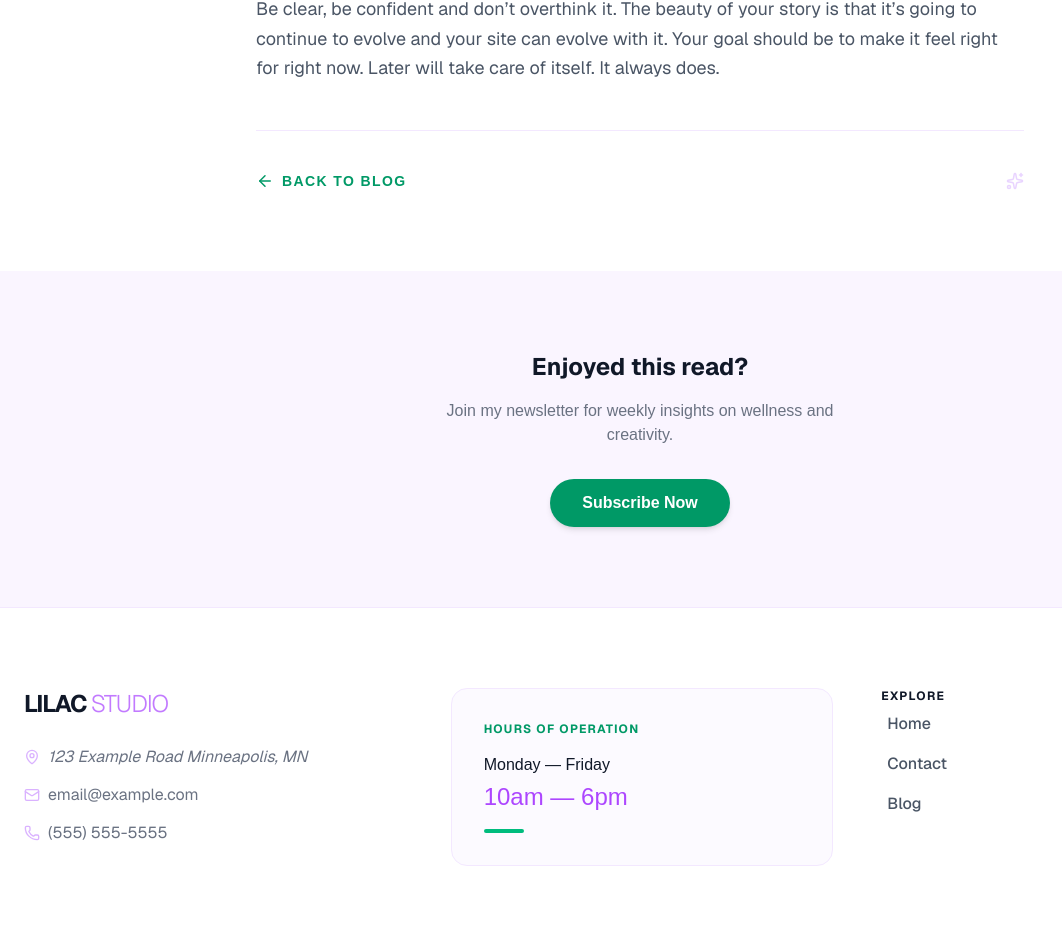
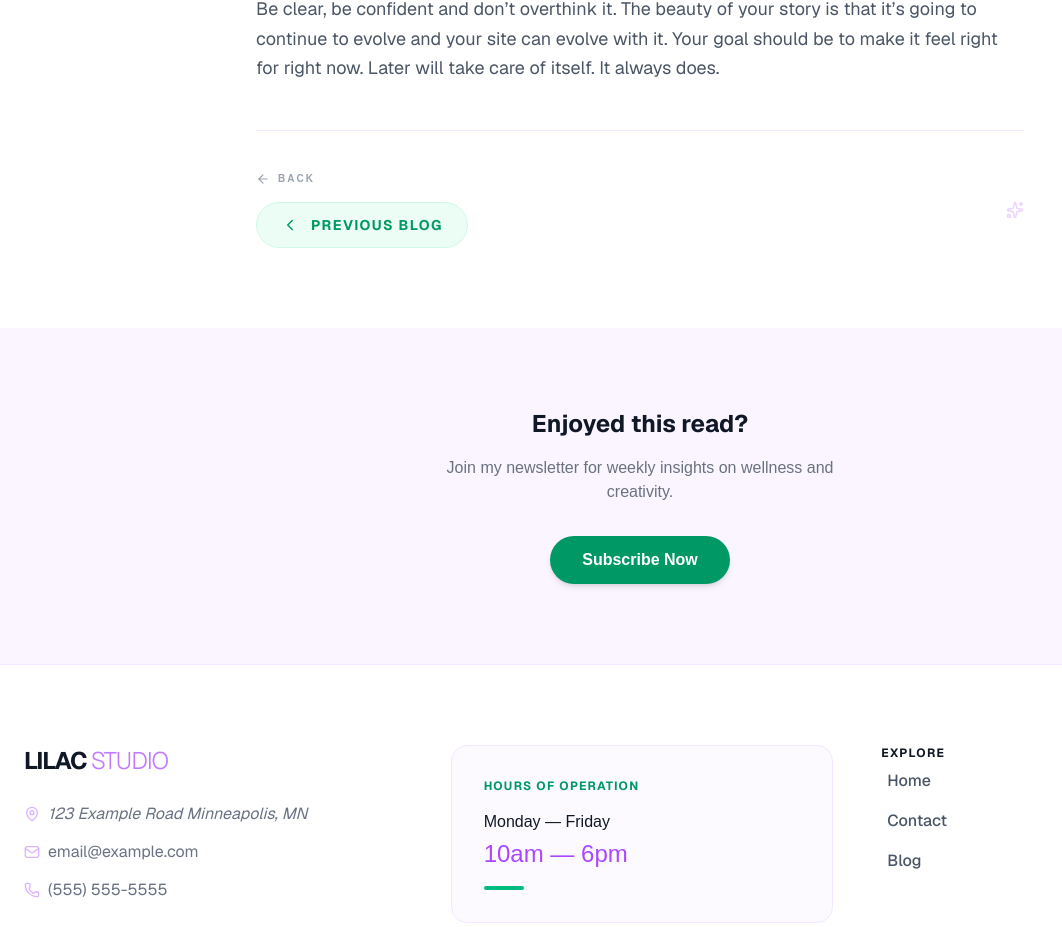
Before and after one commit to yashukaSan/full-frontend-website, a Next.js app: page /blog/blogpostfour in a window 1280 px wide. Shown: the part 870-1797 px from the top of the page, without its empty margins (0-1062 px from the left). Built offline with nearby package versions, Linux system fonts and the light colour scheme.

Commit message:
dont apply these

```diff
--- a/app/blog/blogpostfour/page.tsx
+++ b/app/blog/blogpostfour/page.tsx
@@ -2,7 +2,7 @@
 import { useRouter } from 'next/navigation';
 import Header from '../../Header';
 import Footer from '../../Footer';
-import { ArrowLeft, Calendar, Quote, Sparkles } from 'lucide-react';
+import { ArrowLeft, Calendar, Quote, Sparkles, ChevronLeft } from 'lucide-react';
 
 function BlogPostFour() {
     const router = useRouter();
@@ -38,7 +38,6 @@ function BlogPostFour() {
                             It all begins with an idea. Maybe you want to launch a business. Maybe you want to turn a hobby into something more. Or maybe you have a creative project to share with the world. Whatever it is, the way you tell your story online can make all the difference.
                         </p>
 
-                        {/* Pull Quote / Accent Text */}
                         <div className="my-12 p-8 bg-purple-50 rounded-3xl border-l-4 border-emerald-500 relative">
                             <Quote className="absolute -top-4 -left-2 text-emerald-200" size={40} />
                             <p className="text-xl font-sans font-medium text-purple-900 italic leading-relaxed">
@@ -55,23 +54,34 @@ function BlogPostFour() {
                         </p>
                     </div>
 
-                    {/* --- NAVIGATION: Accent Bold Green --- */}
-                    <div className="pt-10 border-t border-purple-100 flex justify-between items-center">
-                        <button
-                            onClick={() => router.back()}
-                            className="group flex items-center gap-2 text-emerald-600 font-bold text-sm tracking-widest uppercase transition-all hover:gap-4"
-                        >
-                            <ArrowLeft size={18} /> Back to Blog
-                        </button>
+                    {/* --- NAVIGATION: Updated with Previous Blog Button --- */}
+                    <div className="pt-10 border-t border-purple-100 flex flex-col sm:flex-row justify-between items-center gap-6">
+                        <div className="flex flex-col gap-4 w-full sm:w-auto">
+                            {/* Browser Back Button */}
+                            <button
+                                onClick={() => router.back()}
+                                className="group flex items-center gap-2 text-gray-400 font-bold text-[10px] tracking-[0.2em] uppercase transition-all hover:text-purple-600"
+                            >
+                                <ArrowLeft size={14} /> Back
+                            </button>
 
-                        <div className="flex gap-2">
-                             <Sparkles size={18} className="text-purple-200" />
+                            {/* Specific Previous Blog Link */}
+                            <button
+                                onClick={() => router.push('/blog/blogpostthree')}
+                                className="group flex items-center gap-3 text-emerald-600 font-sans font-bold text-sm tracking-widest uppercase transition-all hover:text-emerald-700 bg-emerald-50 px-6 py-3 rounded-full border border-emerald-100"
+                            >
+                                <ChevronLeft size={18} className="group-hover:-translate-x-1 transition-transform" />
+                                Previous Blog
+                            </button>
+                        </div>
+
+                        <div className="hidden sm:flex gap-2">
+                             <Sparkles size={18} className="text-purple-200 animate-pulse" />
                         </div>
                     </div>
                 </article>
             </main>
-
-            {/* --- MINI CTA: Footer Transition --- */}
+            {/* --- MINI CTA --- */}
             <section className="py-20 bg-purple-50 flex flex-col items-center text-center px-6">
                 <h3 className="font-sans font-bold text-2xl text-gray-900 mb-4">Enjoyed this read?</h3>
                 <p className="text-gray-500 mb-8 max-w-md">Join my newsletter for weekly insights on wellness and creativity.</p>
--- a/app/page.tsx
+++ b/app/page.tsx
@@ -140,7 +140,7 @@ export default function Home() {
       {/* --- FAQ & BACKGROUND --- */}
       <section className={`${sectionBase} bg-purple-50/50`}>
         <div className="max-w-4xl mx-auto w-full">
-          <h2 className="text-4xl font-bold text-center mb-12">Common Questions</h2>
+          <h2 className="text-4xl font-bold text-violet-400 text-center mb-12">Common Questions</h2>
           <div className="space-y-6">
             {[
               { q: "Do you take insurance?", a: "I am an out-of-network provider but can provide superbills for reimbursement." },
```
